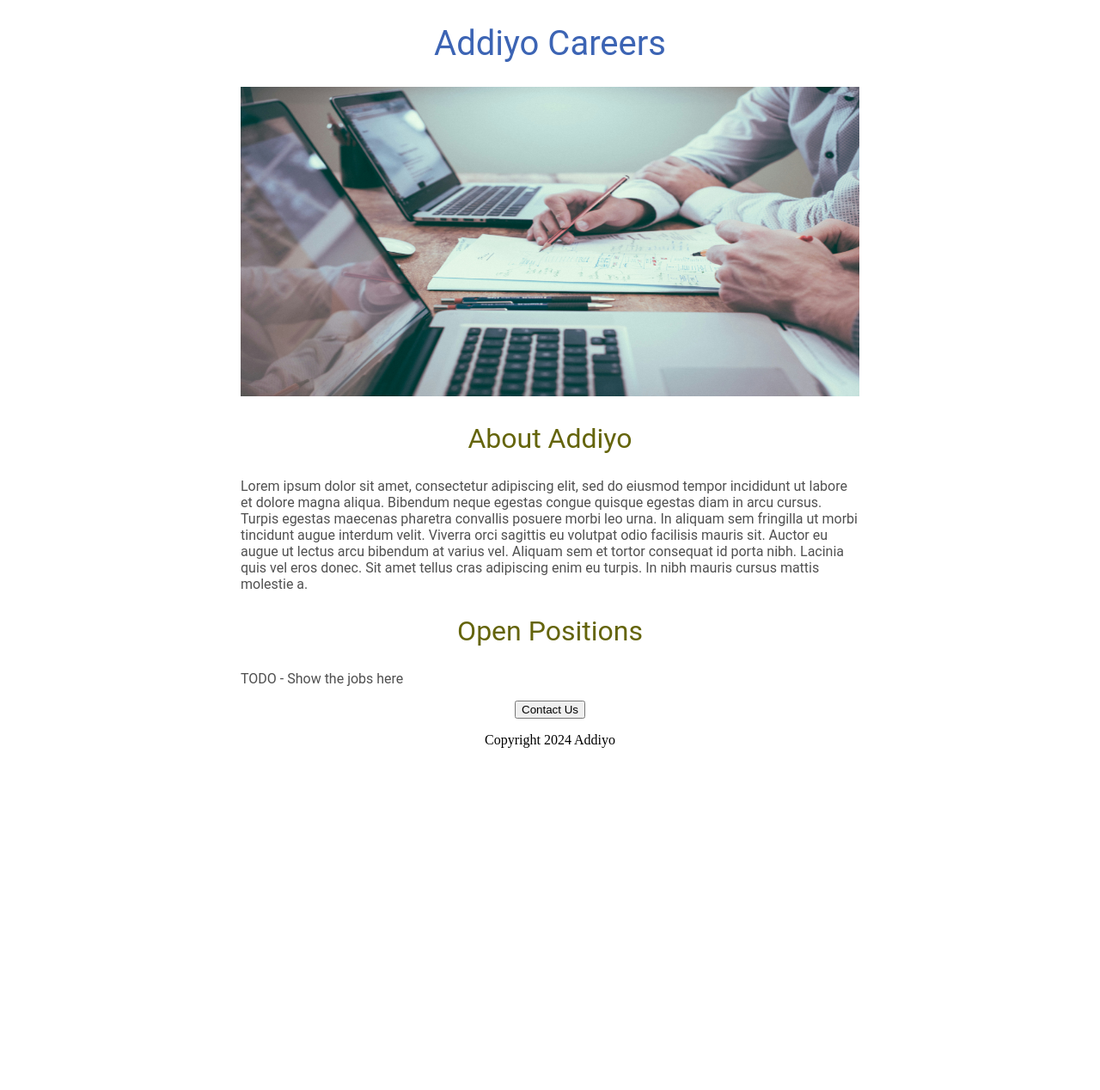
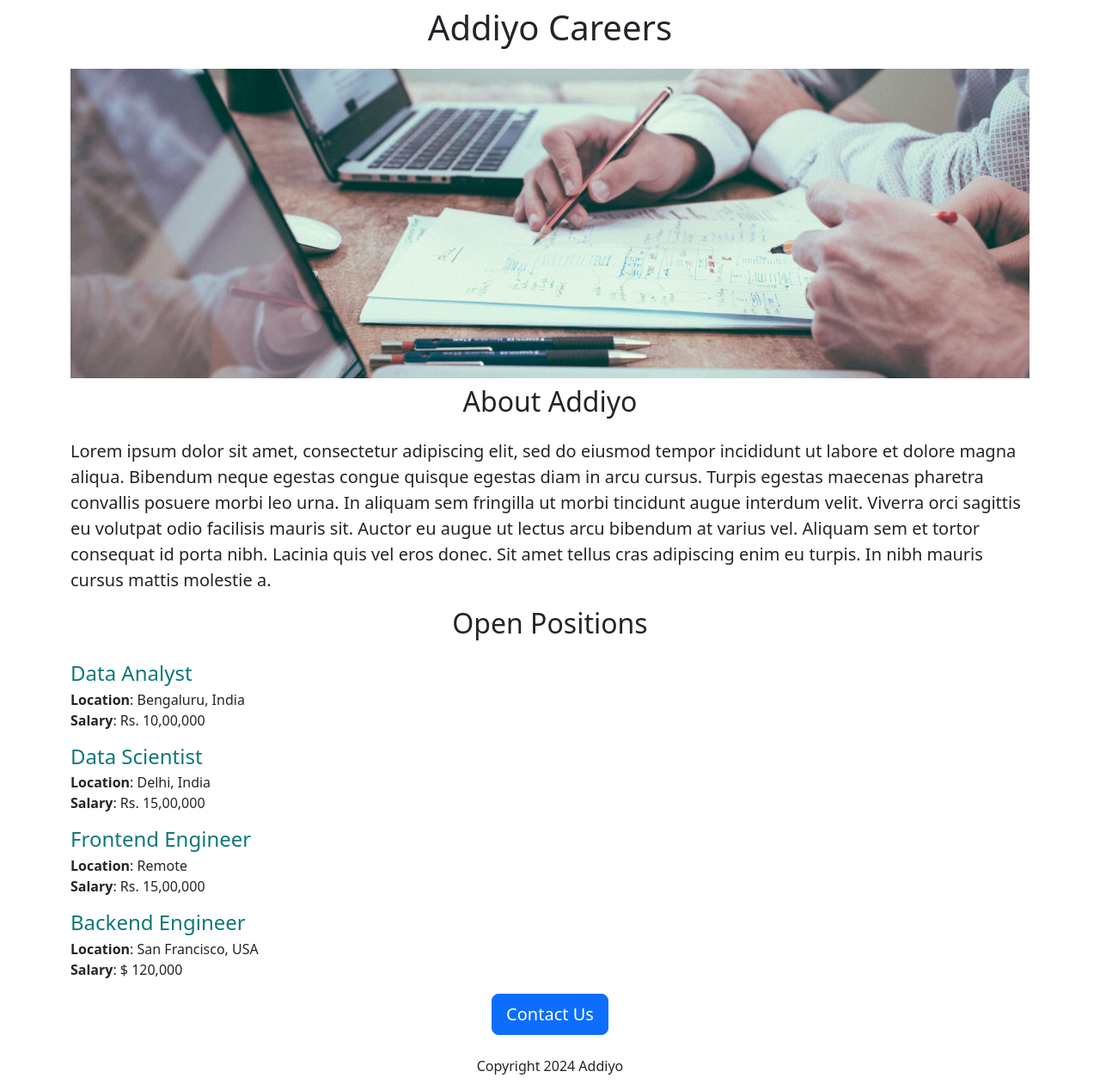
Before and after one commit to addiyo/addiyo-career-website-v3, a Flask app: page / in a window 1280 px wide. Shown: the whole page at 86% size. Before the commit the page ends 870 px from the top, so only its background shows below. Run offline with Flask 3, Linux system fonts and the light colour scheme.

Commit message:
Used bootstrap for css templates, included dictionary to list jobs, modified html file to display and list jobs

```diff
--- a/app.py
+++ b/app.py
@@ -2,10 +2,32 @@ from flask import Flask, render_template
 
 app = Flask(__name__)
 
+JOBS = [{
+    'id': 1,
+    'title': 'Data Analyst',
+    'location': 'Bengaluru, India',
+    'salary': 'Rs. 10,00,000'
+}, {
+    'id': 2,
+    'title': 'Data Scientist',
+    'location': 'Delhi, India',
+    'salary': 'Rs. 15,00,000',
+}, {
+    'id': 3,
+    'title': 'Frontend Engineer',
+    'location': 'Remote',
+    'salary': 'Rs. 15,00,000',
+}, {
+    'id': 4,
+    'title': 'Backend Engineer',
+    'location': 'San Francisco, USA',
+    'salary': '$ 120,000'
+}]
+
 
 @app.route('/')
 def hello_world():
-  return render_template('home.html')
+  return render_template('home.html', jobs=JOBS, company_name='Addiyo')
 
 
 if __name__ == '__main__':
--- a/templates/home.html
+++ b/templates/home.html
@@ -1,51 +1,49 @@
 <!DOCTYPE html>
 <html>
   <head>
-    <title>Addiyo careers</title>
+    <meta charset="utf-8">
+    <meta name="viewport" content="width=device-width, initial-scale=1">
+    <link href="https://cdn.jsdelivr.net/npm/bootstrap@5.3.3/dist/css/bootstrap.min.css" rel="stylesheet" integrity="sha384-QWTKZyjpPEjISv5WaRU9OFeRpok6YctnYmDr5pNlyT2bRjXh0JMhjY6hW+ALEwIH" crossorigin="anonymous">
     <style>
-      h1{
-        font-size: 40px;
-        font-family: Roboto;
-        font-weight: normal;
-        color: rgb(60,100,180);
-        text-align: center;
-
-      }
-      #banner {
+      #banner{
+        height: 360px;
         width: 100%;
-        height: 360px;
-        object-fit: ccover
-      }
-      h2{
-        font-size: 32px;
-        font-family: Roboto;
-        font-weight: normal;
-        color: rgb(100,100,10);
-        text-align: center;
-      }
-      .bodytext{
-        font-family: Roboto;
-        color: rgb(80, 80, 80);
-      }
-      #container{
-        max-width: 720px;
-        margin: 0 auto;
+        object-fit:cover;
       }
     </style>
+
+    <title>Addiyo careers</title>
+
   </head>
   <body>
-    <div id="container">
-      <h1>Addiyo Careers</h1>
-      <img id="banner" src ="https://79ec1603-9bd1-411d-a568-8ced85bd3ce2-00-34lougj92tee5.riker.replit.dev/static/banner.jpg" >
-      <h2>About Addiyo</h2>
-      <p class="bodytext">
+    <div class="container">
+      <h1 class= "text-center mt-2 mb-4">{{company_name}} Careers</h1>
+      <img class="img-fluid" id="banner" src="https://79ec1603-9bd1-411d-a568-8ced85bd3ce2-00-34lougj92tee5.riker.replit.dev/static/banner.jpg">
+
+      <h2 class="text-center mt-2 mb-4">About Addiyo</h2>
+      <p class = "lead">
         Lorem ipsum dolor sit amet, consectetur adipiscing elit, sed do eiusmod tempor incididunt ut labore et dolore magna aliqua. Bibendum neque egestas congue quisque egestas diam in arcu cursus. Turpis egestas maecenas pharetra convallis posuere morbi leo urna. In aliquam sem fringilla ut morbi tincidunt augue interdum velit. Viverra orci sagittis eu volutpat odio facilisis mauris sit. Auctor eu augue ut lectus arcu bibendum at varius vel. Aliquam sem et tortor consequat id porta nibh. Lacinia quis vel eros donec. Sit amet tellus cras adipiscing enim eu turpis. In nibh mauris cursus mattis molestie a.
       </p>
-      <h2>Open Positions</h2>
-      <p class="bodytext">TODO - Show the jobs here</p>
-      <div style = "text-align:center;">
-      <button>Contact Us</button>
-        <p>Copyright 2024 Addiyo</p>
+      <h2 class="text-center mt-2 mb-4">Open Positions</h2>
+      <div>
+        {% for job in jobs %}
+          <div style="margin-bottom:16px;">
+            <h4
+              style="color:rgb(12,120,120); margin-bottom:4px;">
+              {{job['title']}}
+            </h4>
+            <div>
+              <b>Location</b>: {{job['location']}}
+            </div>
+            <div>
+              <b>Salary</b>: {{job['salary']}}
+            </div>
+          </div>
+        {% endfor %}
+      </div>
+      <div class = "text-center">
+      <button class="btn btn-primary btn-lg">Contact Us</button>
+        <p class="mt-4">Copyright 2024 Addiyo</p>
       </div>
   </div>
   </body>
```
